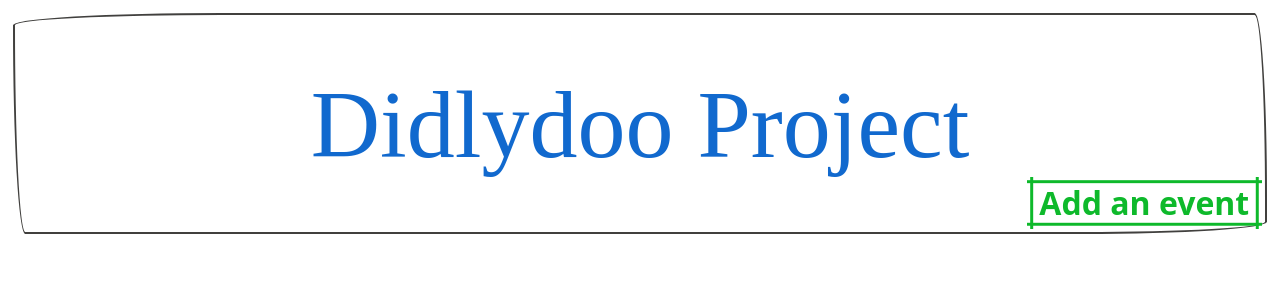
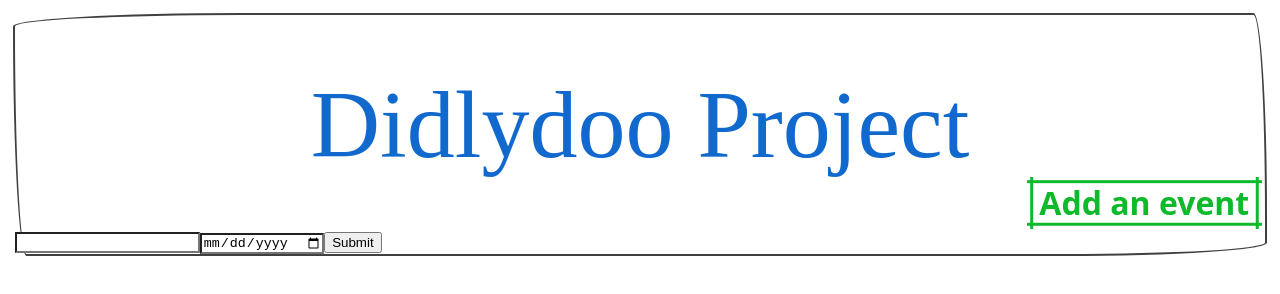
Before and after one commit to RosaBld/Didlydoo, a plain HTML site: page index.html in a window 1280 px wide. Drawn offline with Linux system fonts and the light colour scheme; no server answers.

Commit message:
ready to merge

```diff
--- a/index.html
+++ b/index.html
@@ -2,8 +2,8 @@
 <html lang="en">
 <head>
     <meta charset="UTF-8">
-    <script defer src="./script.js"></script>
-    <script defer src="./event.js"></script>
+    <script defer type="module" src="./script.js"></script>
+
     <title>Didlydoo Project</title>
     <link rel="stylesheet" type="text/css" href="./styles/main.css">
 </head>
--- a/script.js
+++ b/script.js
@@ -1,2 +1,2 @@
-import { add } from "./script/add.js";
-import { getData } from "./getDatabase.js";
+import { form } from "/script/add.js";
+import { getData } from "/script/getDatabase.js";
--- a/script/getDatabase.js
+++ b/script/getDatabase.js
@@ -2,6 +2,7 @@
 
 const getData = async () => {
   const response = await fetch("http://localhost:3000/api/events", {
+    // using get method to get data from database
     method: "GET",
     headers: {
       "Content-Type": "application/json",
```
